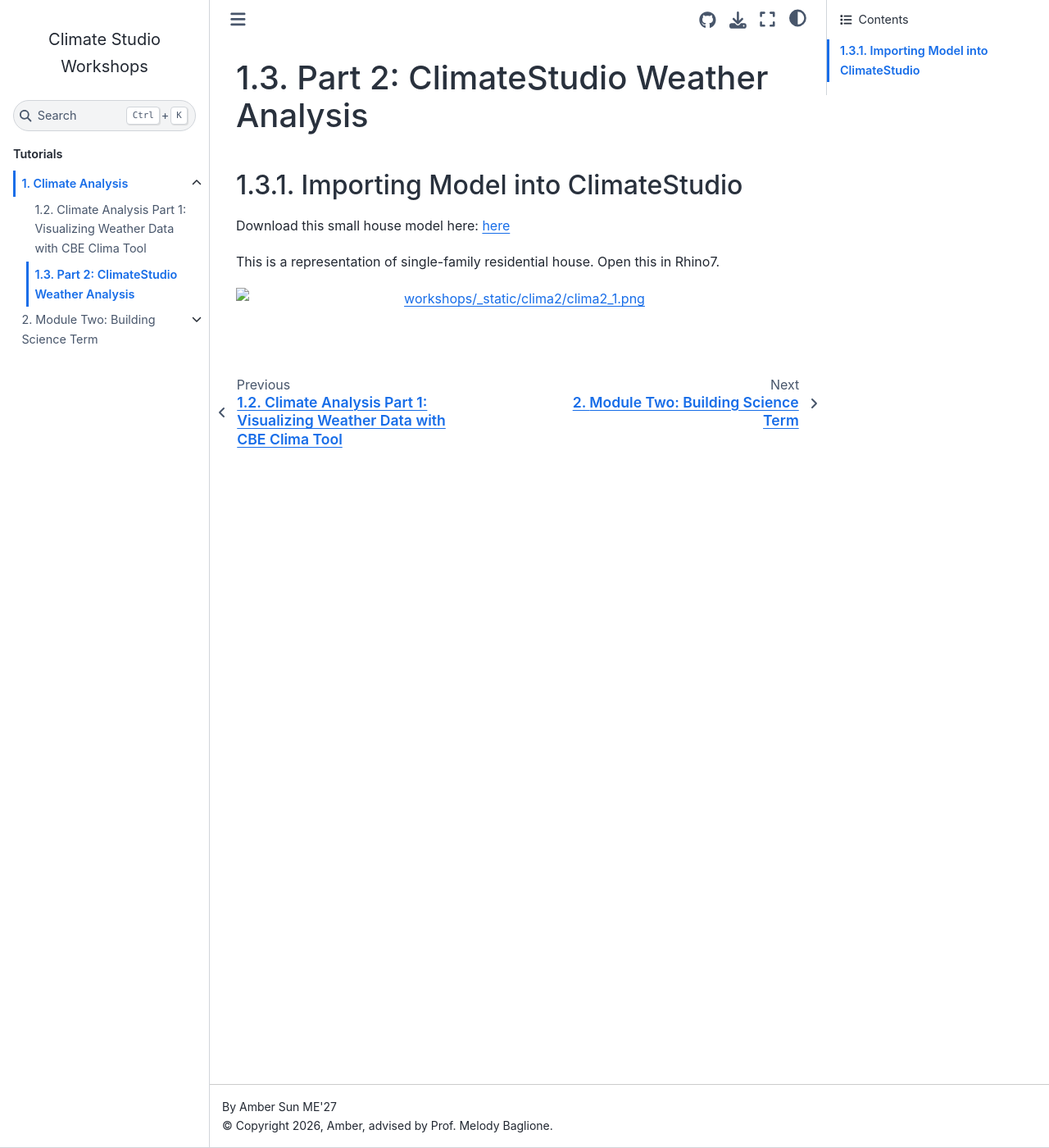
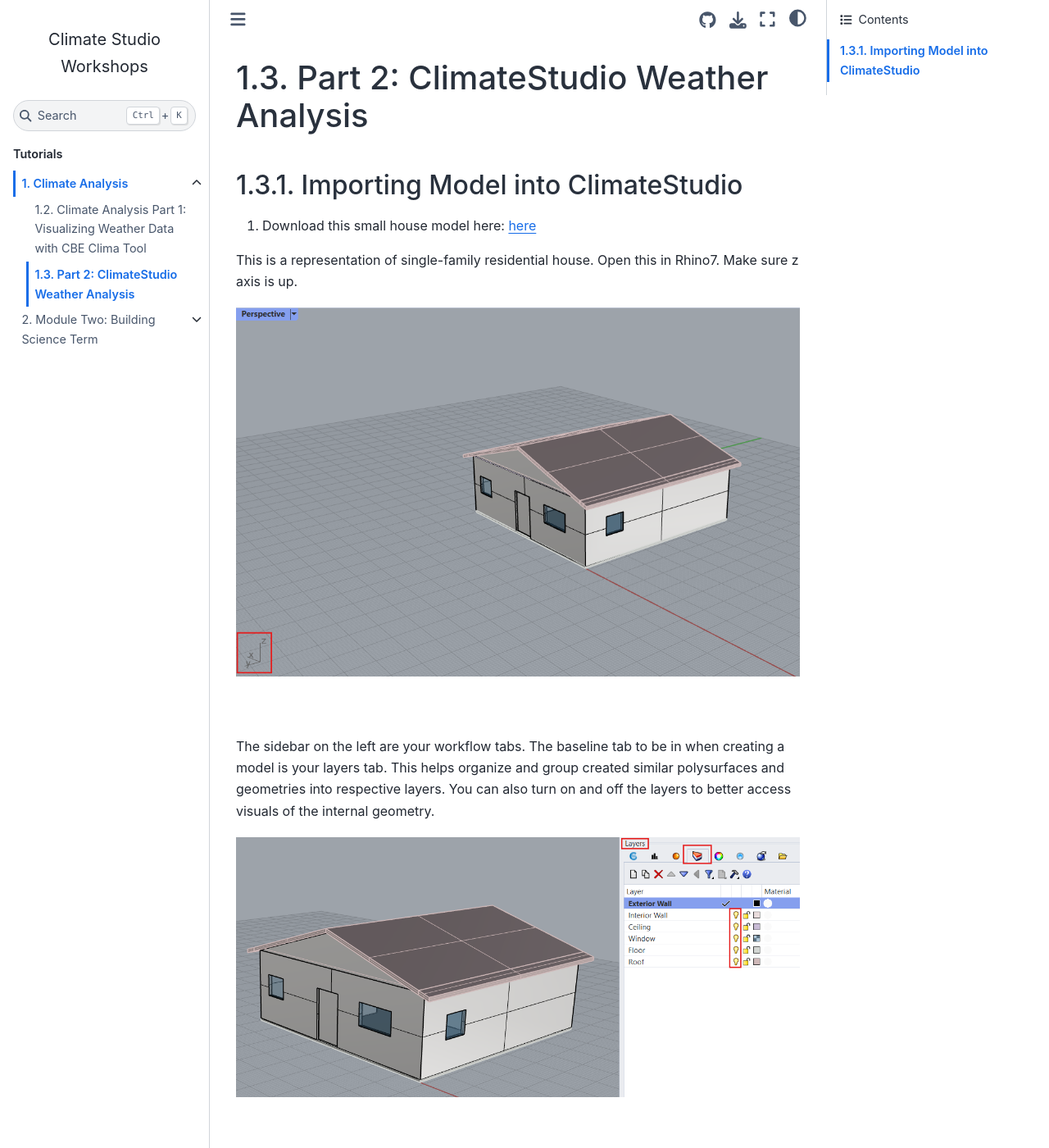
Before and after one commit to amber289/climatestudiotutorial, a Jupyter Book: the page built from workshops/docs/01_2_climate_p2.md, in a window 1280 px wide and 1400 px high. Shown: the whole window at 82% size. Built offline with Jupyter Book 1.0.4 settings and Sphinx 7.4.7 and the Sphinx Book theme 1.1.4, drawn with Linux system fonts in a browser that asks for light colours.

Commit message:
Update 01_2_climate_p2.md

````diff
--- a/workshops/docs/01_2_climate_p2.md
+++ b/workshops/docs/01_2_climate_p2.md
@@ -1,11 +1,18 @@
 # Part 2: ClimateStudio Weather Analysis
 
 ## Importing Model into ClimateStudio
-Download this small house model here: <a href="https://github.com/amber289/climatestudiotutorial/blob/main/workshops/downloads/climatestudiosmallhouse.3dm" target="_blank">here</a>
+1. Download this small house model here: <a href="https://github.com/amber289/climatestudiotutorial/blob/main/workshops/downloads/climatestudiosmallhouse.3dm" target="_blank">here</a>
 
-This is a representation of single-family residential house. Open this in Rhino7.
-```{image} ../_static/clima2/clima2_1.png
+This is a representation of single-family residential house. Open this in Rhino7. Make sure z axis is up.
+```{image} ../static/clima2/clima2_1.png
 :width: 100%
 :align: center
 ```
 <br/><br/>
+
+The sidebar on the left are your workflow tabs. The baseline tab to be in when creating a model is your layers tab. This helps organize and group created similar polysurfaces and geometries into respective layers. You can also turn on and off the layers to better access visuals of the internal geometry.
+```{image} ../static/clima2/clima2_2.png
+:width: 100%
+:align: center
+```
+<br/><br/>
````
